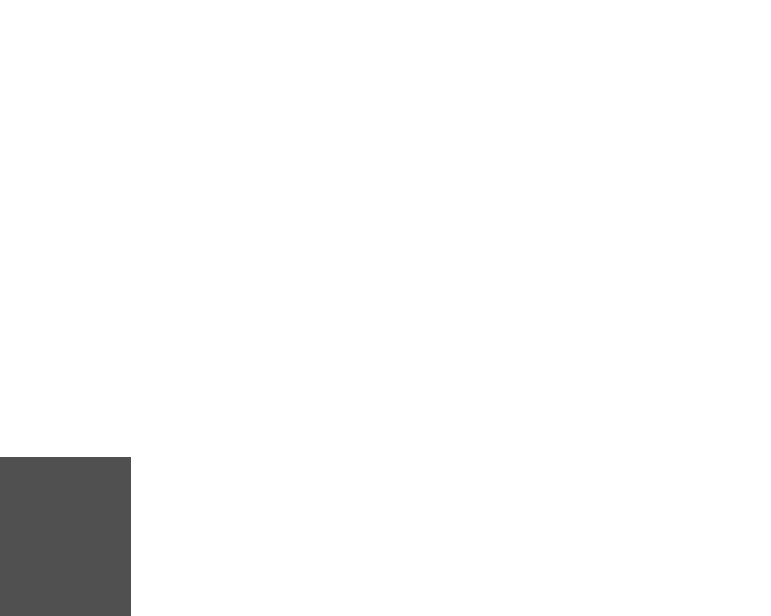
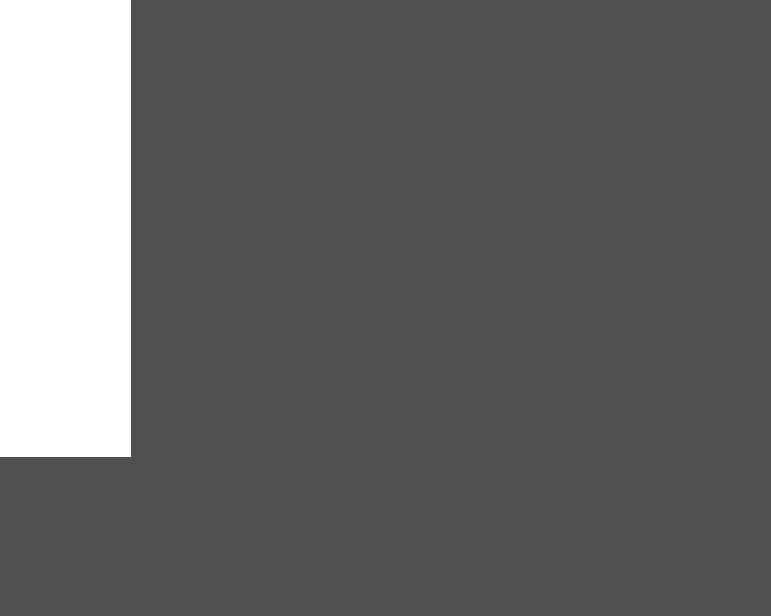
Before and after one commit to AbdulMoazzim/JS-Mini-Activities, a plain HTML site: page RotateNavigation/index.html in a window 1280 px wide. Shown: the top 616 px of the page, 1149-1920 px from the left, 771 px wide, since content can reach past the window. Drawn offline with Linux system fonts and the light colour scheme.

Commit message:
Adjusting width

```diff
--- a/RotateNavigation/style.css
+++ b/RotateNavigation/style.css
@@ -32,8 +32,8 @@ html {
     cursor: pointer;
 }
 .behind {
-    width: 100vw;
-    height: 100vh;
+    width: 200vw;
+    height: 200vh;
     position: absolute;
     z-index: 0;
     background-color: rgb(80, 80, 80);
```
